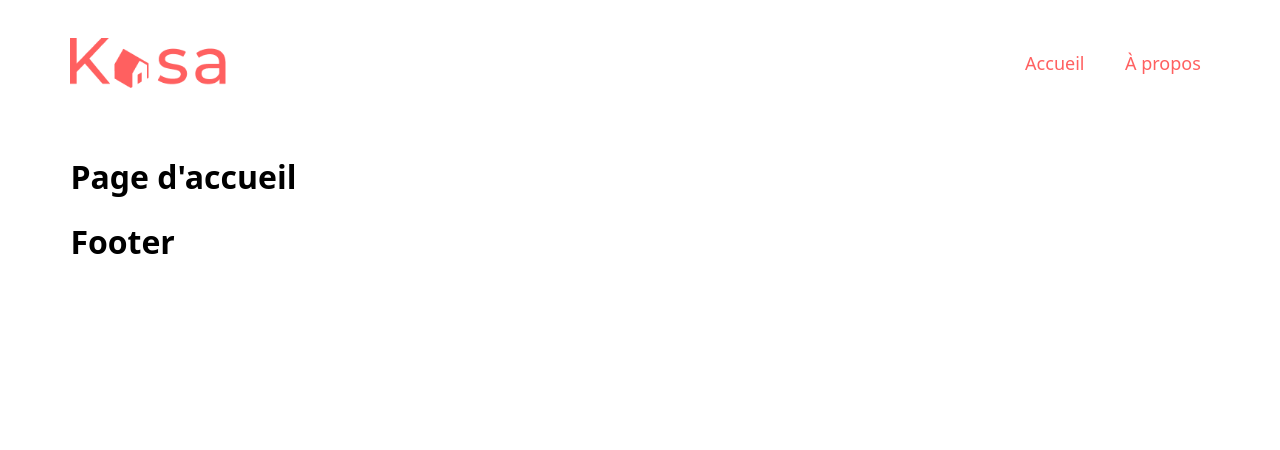
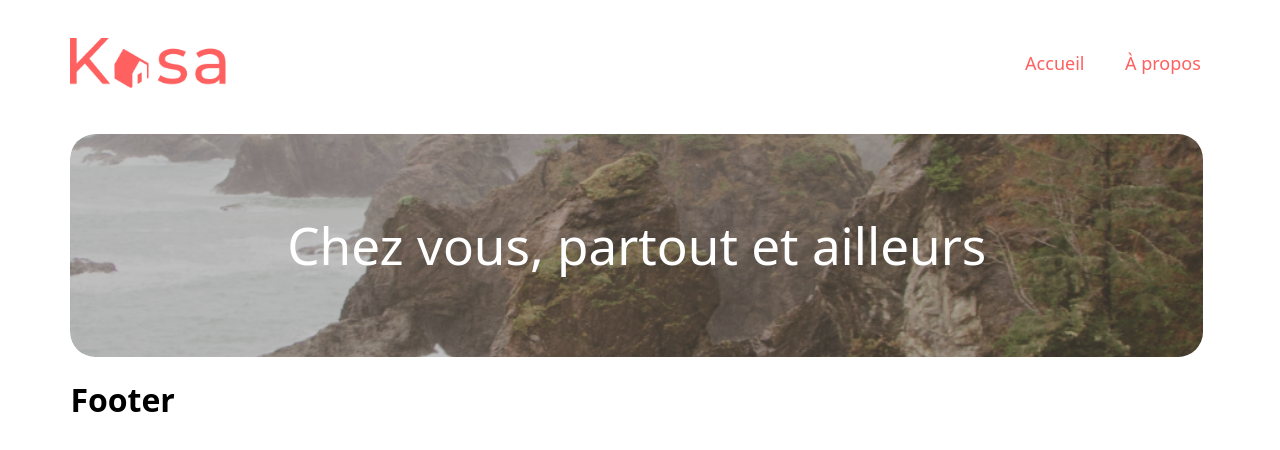
Before and after one commit to AeRyZe/kasa, a React (Create React App) app: page / in a window 1280 px wide. Shown: the top 450 px of the page. Built offline with nearby package versions, Linux system fonts and the light colour scheme; a web font is replaced by a local one.

Commit message:
feat(banner): add banner comp

```diff
--- a/src/Components/Banner/Banner.css
+++ b/src/Components/Banner/Banner.css
@@ -0,0 +1,35 @@
+.banner-container {
+    display: flex;
+    justify-content: center;
+    align-items: center;
+    width: 100%;
+    height: 223px;
+    border-radius: 25px;
+    overflow: hidden;
+    position: relative;
+    z-index: 0;
+}
+
+.banner-img {
+    height: 1024px;
+    width: auto;
+}
+
+.banner-overlay {
+    width: 100%;
+    height: 223px;
+    display: flex;
+    justify-content: center;
+    align-items: center;
+    background-color: rgba(0, 0, 0, 0.25);
+    border-radius: 25px;
+    position: absolute;
+    z-index: 1;
+}
+
+.banner-title {
+    font-size: 4vmax;
+    color: #FFFFFF;
+    font-weight: 500;
+    width: auto;
+}
--- a/src/Components/Banner/Banner.jsx
+++ b/src/Components/Banner/Banner.jsx
@@ -0,0 +1,14 @@
+import './Banner.css'
+
+function Banner({ title, banner }) {
+    return (
+        <div className='banner-container'>
+            <img src={banner} className='banner-img' alt='Bannière à propos Kasa'></img>
+            <div className='banner-overlay'>
+                <h1 className='banner-title'>{title}</h1>
+            </div>
+        </div>
+    )
+}
+
+export default Banner
--- a/src/Pages/Home/Home.jsx
+++ b/src/Pages/Home/Home.jsx
@@ -1,6 +1,11 @@
+import Banner from "../../Components/Banner/Banner.jsx"
+import banner from '../../Assets/banner1.png'
+
 function Home() {
     return (
-        <h1>Page d'accueil</h1>
+        <main>
+            <Banner title='Chez vous, partout et ailleurs' banner={banner} />
+        </main>
     )
 }
 
```
